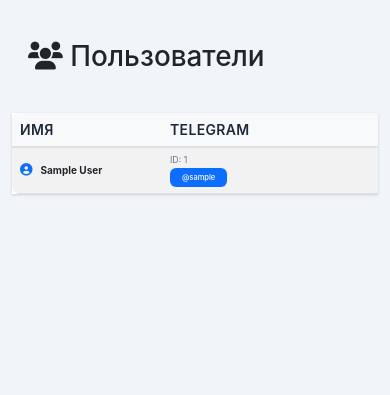
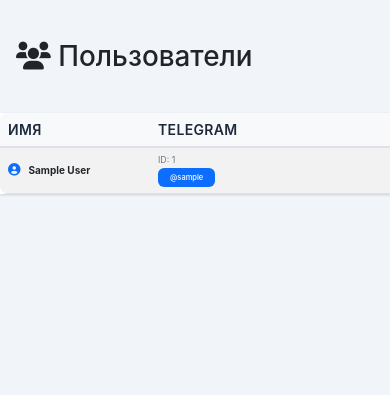
Before and after one commit to ntolkachev-gh/ai-community-bot, a Flask app: page /users in a window 390 px wide. Shown: the part 56-451 px from the top of the page. Run offline with Flask 3, Linux system fonts and the light colour scheme; tables that the repository leaves empty hold one stand-in row (values such as "Sample post").

Commit message:
feat: Обновлены стили контейнеров для улучшения адаптивности интерфейса пользователей
- Закрыт и открыт контейнер для корректного отображения в base.html
- Изменены параметры ширины контейнеров на 100vw для лучшего использования пространства
- Добавлены новые стили для управления контейнерами и улучшения адаптивности интерфейса

```diff
--- a/templates/users.html
+++ b/templates/users.html
@@ -3,6 +3,8 @@
 {% block title %}Пользователи - AI Community CRM{% endblock %}
 
 {% block content %}
+</div>
+<!-- Закрываем контейнер из base.html чтобы выйти за его пределы -->
 <div class="container-fluid p-0">
     <div class="w-100 px-3 py-3">
         <h1 class="mb-4">
@@ -20,7 +22,7 @@
                         <style>
                             .users-table {
                                 min-width: 1200px;
-                                width: 100%;
+                                width: 100vw;
                                 font-size: 14px;
                                 margin-bottom: 0;
                                 table-layout: auto;
@@ -102,6 +104,16 @@
                             }
                             body {
                                 overflow-x: auto;
+                            }
+
+                            /* Полное переопределение контейнеров */
+                            .container-fluid.p-0 {
+                                max-width: 100vw !important;
+                                width: 100vw !important;
+                                margin-left: 0 !important;
+                                margin-right: 0 !important;
+                                padding-left: 0 !important;
+                                padding-right: 0 !important;
                             }
 
                             /* Адаптивные стили для разных размеров экранов */
@@ -337,4 +349,6 @@
         </div>
     </div>
 </div>
+<div class="container mt-4">
+<!-- Открываем контейнер обратно для base.html -->
 {% endblock %}
```
